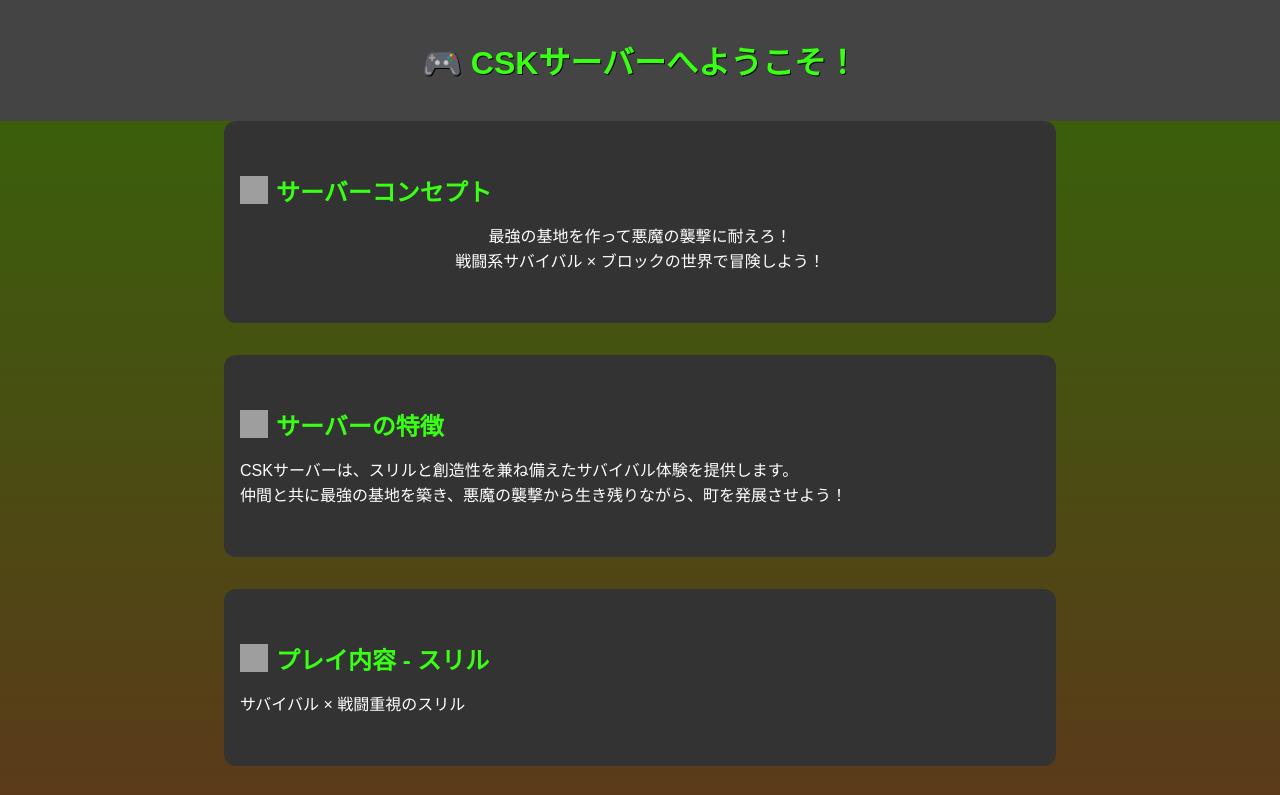
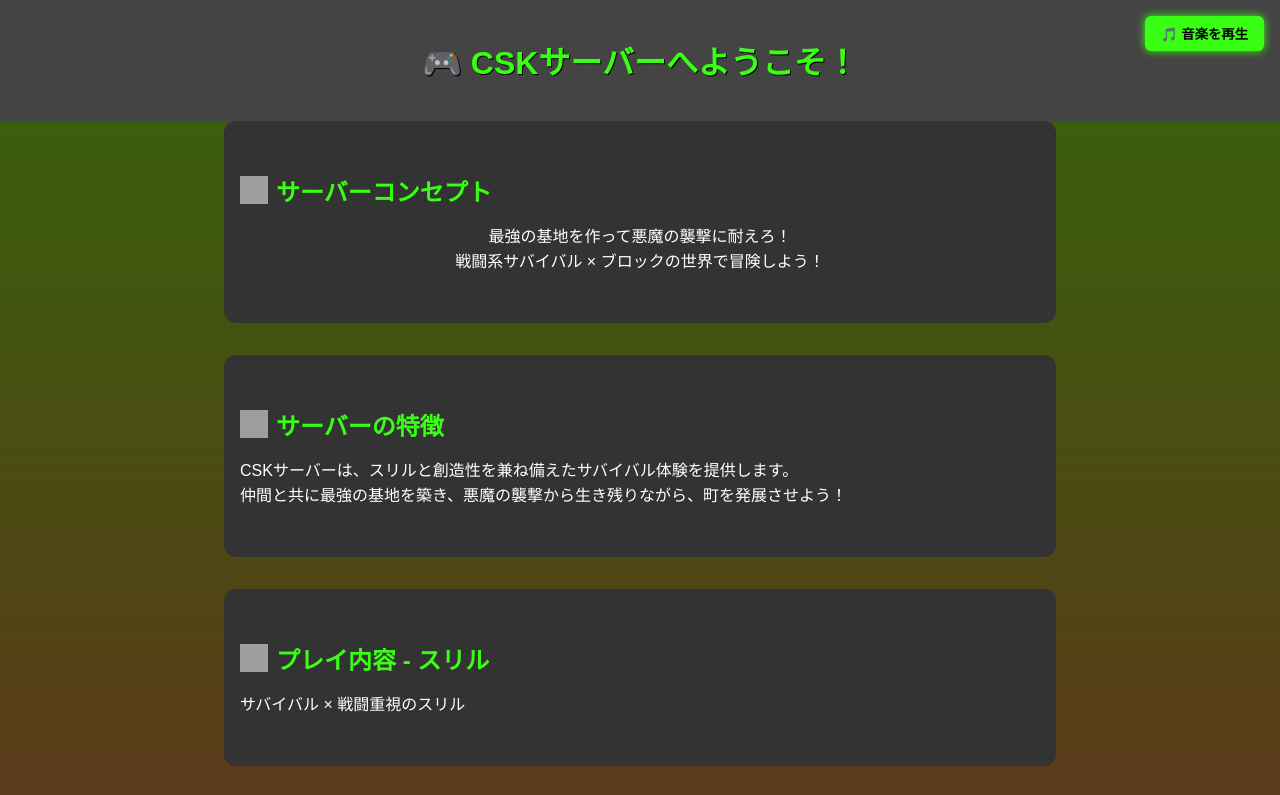
Before and after one commit to michi0890517/CRK, a plain HTML site: page index.html in a window 1280 px wide. Shown: the top 795 px of the page. Drawn offline with Linux system fonts and the light colour scheme; grey boxes are pictures that could not be loaded.

Commit message:
Update index.html

```diff
--- a/index.html
+++ b/index.html
@@ -1,3 +1,4 @@
+
 <!DOCTYPE html>
 <html lang="ja">
 <head>
@@ -78,9 +79,24 @@
     display: inline-block;
     margin-top: 1rem;
   }
+  #music-button {
+    position: fixed;
+    top: 1rem;
+    right: 1rem;
+    z-index: 1000;
+    background-color: #39ff14;
+    color: #000;
+    padding: 0.5rem 1rem;
+    border: none;
+    border-radius: 6px;
+    font-weight: bold;
+    cursor: pointer;
+    box-shadow: 0 0 8px #39ff14;
+  }
 </style>
 </head>
 <body>
+  <button id="music-button" onclick="document.getElementById('bgm').play()">🎵 音楽を再生</button>
   <header>
     <h1>🎮 CSKサーバーへようこそ！</h1>
   </header>
@@ -130,7 +146,7 @@
     <p>詳細はDiscord参加後に案内します！</p>
   </section>
 
-  <audio id="bgm" autoplay loop controls>
+  <audio id="bgm" loop>
     <source src="https://michi0890517.github.io/CRK/rizzlas-c418-224649.mp3" type="audio/mpeg">
     お使いのブラウザは audio タグをサポートしていません。
   </audio>
```
